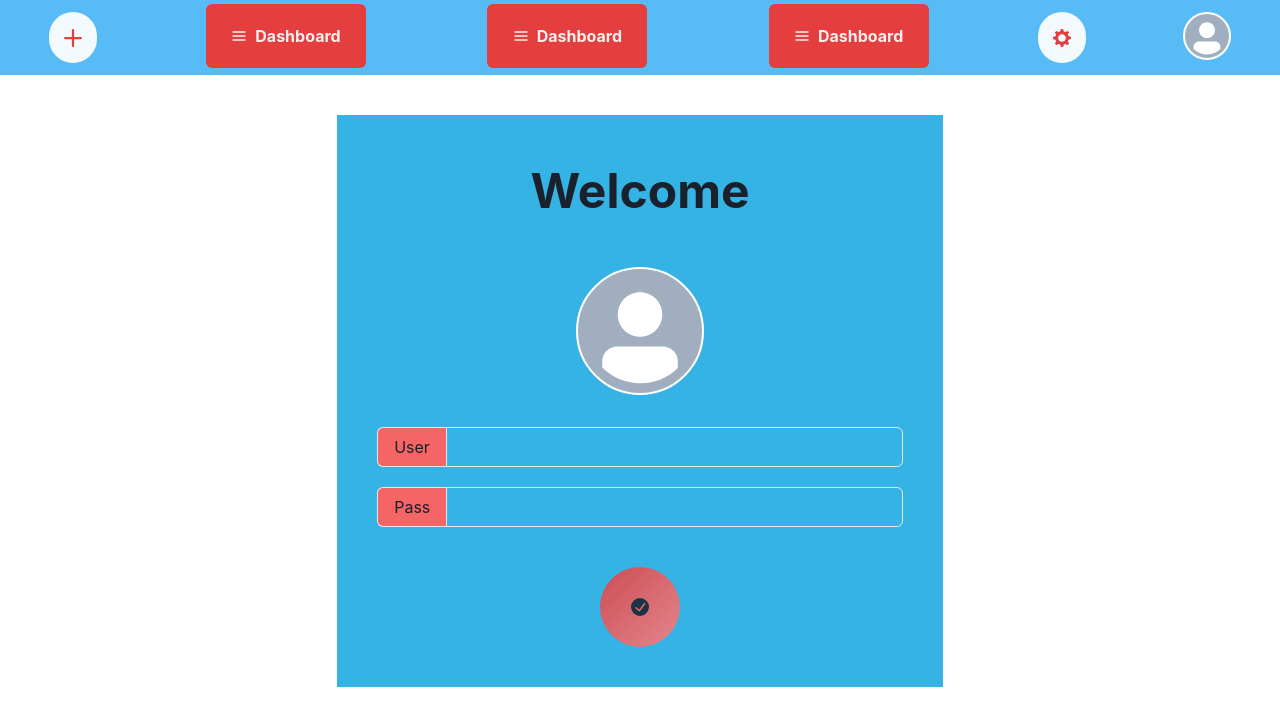
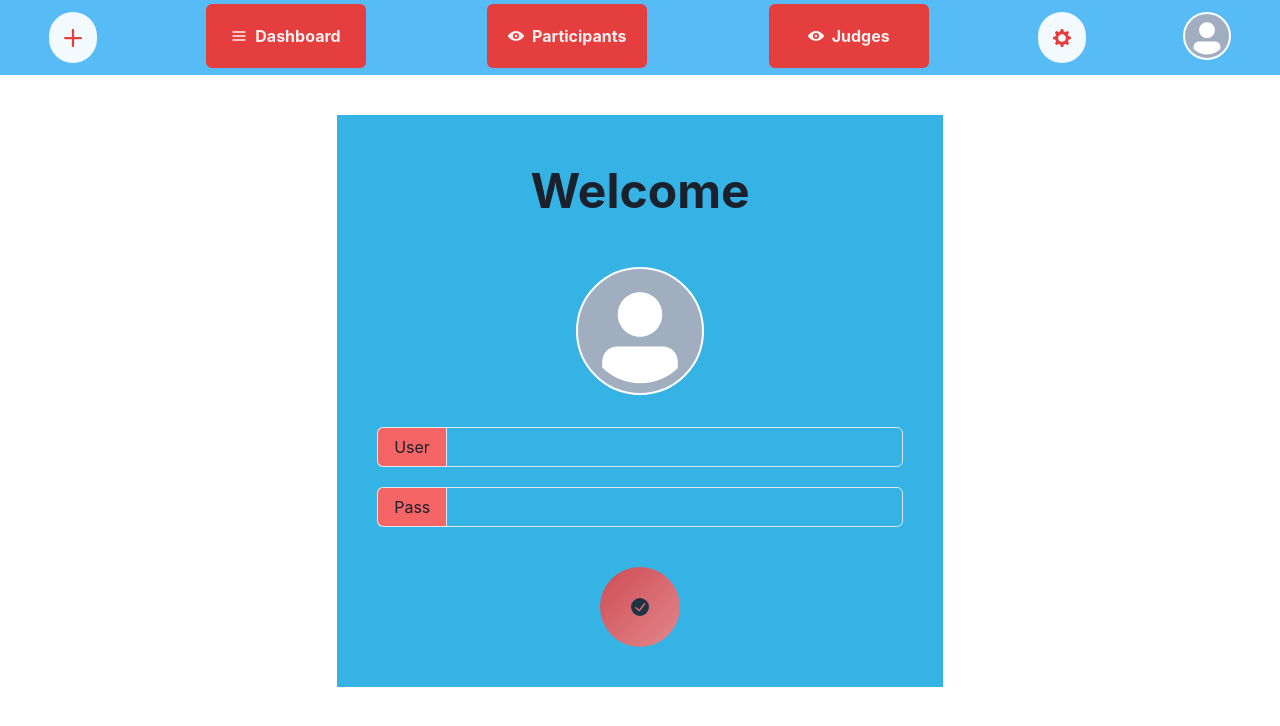
Before and after one commit to NeloAura/artistic-swimming-app, a React (Create React App) app: page / in a window 1280 px wide. Shown: the top 726 px of the page. Built offline with nearby package versions, Linux system fonts and the light colour scheme.

Commit message:
changed some icons and button description

```diff
--- a/src/App.js
+++ b/src/App.js
@@ -1,6 +1,6 @@
 import './App.css';
 import React from 'react';
-import { ChakraProvider, Container } from '@chakra-ui/react'
+import { ChakraProvider } from '@chakra-ui/react'
 //import components here
 import Navigation from './Components/Navigation';
 import LoginComp from './Components/Login';
--- a/src/Components/Navigation.jsx
+++ b/src/Components/Navigation.jsx
@@ -7,7 +7,7 @@ import {
   Avatar,
   Button
 } from '@chakra-ui/react'
-import { SettingsIcon, AddIcon, HamburgerIcon } from '@chakra-ui/icons'
+import { SettingsIcon, AddIcon, HamburgerIcon, ViewIcon } from '@chakra-ui/icons'
 
 const Navigation = () => (
   <List
@@ -69,7 +69,7 @@ const Navigation = () => (
       fontWeight="bold"
       opacity={1}
       colorScheme="red"
-      leftIcon={<HamburgerIcon />}
+      leftIcon={<ViewIcon/>}
       display="flex"
       justifyContent="center"
       height={16}
@@ -78,7 +78,7 @@ const Navigation = () => (
       mt={1}
       alignItems="center"
     >
-      Dashboard
+     Participants
     </Button>
     <Button
       variant="link"
@@ -90,7 +90,7 @@ const Navigation = () => (
       fontWeight="bold"
       opacity={1}
       colorScheme="red"
-      leftIcon={<HamburgerIcon />}
+      leftIcon={<ViewIcon />}
       display="flex"
       justifyContent="center"
       height={16}
@@ -99,7 +99,7 @@ const Navigation = () => (
       mt={1}
       alignItems="center"
     >
-      Dashboard
+      Judges
     </Button>
     <IconButton
       aria-label="icon"
```
